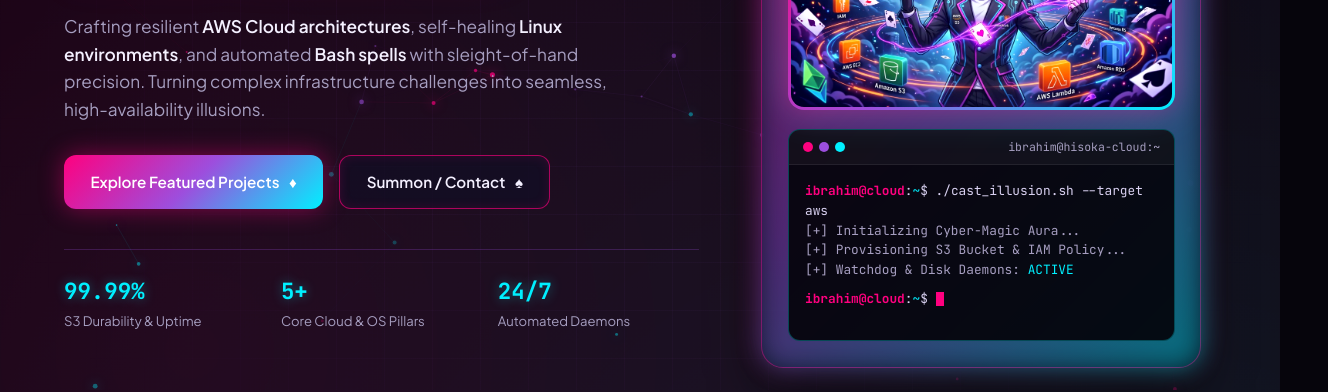
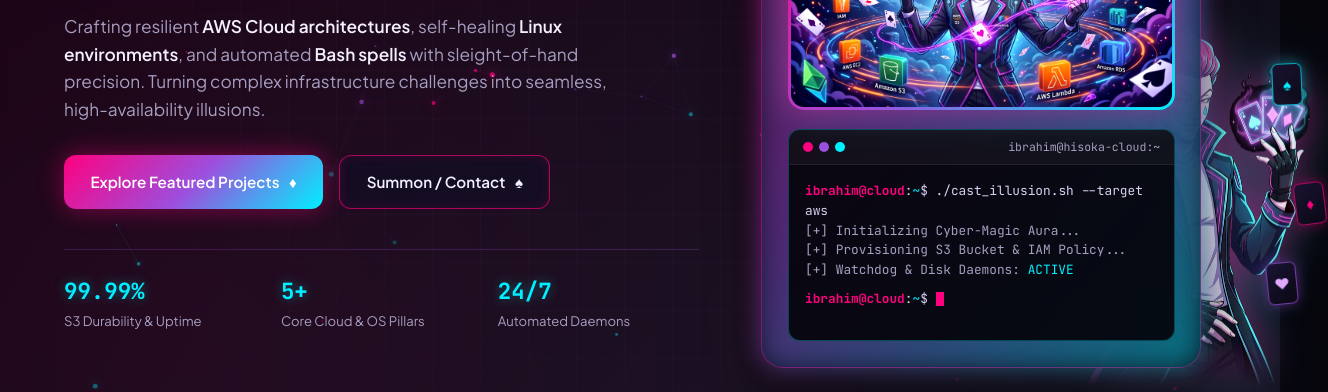
Before and after one commit to ibrahim-a-elsayed-eng/nextwork-s3-hisoka-portfolio, a plain HTML site: page index.html in a window 1280 px wide. Shown: the part 410-802 px from the top of the page, 1328 px wide, since content can reach past the window. Drawn offline with Linux system fonts and the light colour scheme.

Commit message:
Add animated Hisoka anime companion beside hero card

```diff
--- a/index.html
+++ b/index.html
@@ -407,9 +407,133 @@
 
     /* Hero Right: Cyber-Magic Joker Card + Live Terminal */
     .hero-visual {
+      position: relative;
       perspective: 1000px;
       display: flex;
+      justify-content: flex-start;
+      align-items: center;
+    }
+
+    .hisoka-anime-companion {
+      position: absolute;
+      right: -145px;
+      bottom: -18px;
+      width: 285px;
+      z-index: 1;
+      pointer-events: none;
+      transform: translate3d(var(--parallax-x, 0px), var(--parallax-y, 0px), 0);
+      transition: transform 0.28s ease-out;
+    }
+
+    .hisoka-aura-glow {
+      position: absolute;
+      inset: 12% 8% 8% 8%;
+      border-radius: 50%;
+      background: radial-gradient(circle, rgba(255, 0, 127, 0.34) 0%, rgba(0, 240, 255, 0.18) 45%, transparent 72%);
+      filter: blur(26px);
+      animation: auraPulse 4.5s ease-in-out infinite;
+      z-index: 0;
+    }
+
+    .hisoka-char-img {
+      position: relative;
+      z-index: 1;
+      width: 100%;
+      height: auto;
+      display: block;
+      filter: drop-shadow(0 0 18px rgba(255, 0, 127, 0.42)) drop-shadow(0 0 28px rgba(0, 240, 255, 0.22));
+      animation: hisokaFloat 5.2s ease-in-out infinite;
+      will-change: transform;
+    }
+
+    .floating-suit-card {
+      position: absolute;
+      z-index: 2;
+      width: 30px;
+      height: 42px;
+      border-radius: 6px;
+      display: flex;
+      align-items: center;
       justify-content: center;
+      font-size: 0.95rem;
+      font-weight: 700;
+      background: linear-gradient(150deg, rgba(24, 17, 48, 0.9), rgba(10, 8, 22, 0.95));
+      border: 1px solid rgba(255, 0, 127, 0.65);
+      color: var(--magenta);
+      box-shadow: 0 0 14px rgba(255, 0, 127, 0.4);
+      backdrop-filter: blur(4px);
+    }
+
+    .floating-suit-card.card-1 {
+      top: 12%;
+      right: 4%;
+      color: var(--electric-blue);
+      border-color: rgba(0, 240, 255, 0.7);
+      box-shadow: 0 0 14px rgba(0, 240, 255, 0.45);
+      animation: cardOrbitFloat 4.2s ease-in-out infinite;
+    }
+
+    .floating-suit-card.card-2 {
+      top: 44%;
+      right: -6%;
+      animation: cardOrbitFloat 5.4s ease-in-out infinite reverse;
+    }
+
+    .floating-suit-card.card-3 {
+      bottom: 22%;
+      right: 6%;
+      color: #e0aaff;
+      border-color: rgba(157, 78, 221, 0.7);
+      box-shadow: 0 0 14px rgba(157, 78, 221, 0.45);
+      animation: cardOrbitFloat 4.8s ease-in-out 0.8s infinite;
+    }
+
+    @keyframes hisokaFloat {
+      0%, 100% {
+        transform: translateY(0px) scale(1);
+      }
+      50% {
+        transform: translateY(-14px) scale(1.015);
+      }
+    }
+
+    @keyframes auraPulse {
+      0%, 100% {
+        opacity: 0.65;
+        transform: scale(0.96);
+      }
+      50% {
+        opacity: 1;
+        transform: scale(1.06);
+      }
+    }
+
+    @keyframes cardOrbitFloat {
+      0%, 100% {
+        transform: translateY(0px) rotate(-8deg);
+      }
+      50% {
+        transform: translateY(-12px) rotate(10deg);
+      }
+    }
+
+    @media (max-width: 1320px) {
+      .hero-visual {
+        justify-content: center;
+      }
+
+      .hisoka-anime-companion {
+        right: -95px;
+        width: 235px;
+      }
+    }
+
+    @media (prefers-reduced-motion: reduce) {
+      .hisoka-char-img,
+      .hisoka-aura-glow,
+      .floating-suit-card {
+        animation: none;
+      }
     }
 
     .magician-card {
@@ -424,6 +548,7 @@
         0 0 35px rgba(255, 0, 127, 0.22),
         inset 0 0 22px rgba(0, 240, 255, 0.08);
       position: relative;
+      z-index: 2;
       transition: transform 0.2s ease, box-shadow 0.3s ease;
       transform-style: preserve-3d;
     }
@@ -1216,6 +1341,10 @@
       .nav-status {
         display: none;
       }
+
+      .hisoka-anime-companion {
+        display: none;
+      }
     }
 
     @media (max-width: 680px) {
@@ -1323,6 +1452,19 @@
 
       <!-- Cyber-Magic Card & Live Terminal -->
       <div class="hero-visual">
+        <div class="hisoka-anime-companion" id="hisoka-companion" aria-hidden="true">
+          <div class="hisoka-aura-glow"></div>
+          <img
+            src="./hisoka-char.png"
+            alt=""
+            class="hisoka-char-img"
+            loading="eager"
+          />
+          <span class="floating-suit-card card-1">♠</span>
+          <span class="floating-suit-card card-2">♦</span>
+          <span class="floating-suit-card card-3">♥</span>
+        </div>
+
         <div class="magician-card" id="tilt-card">
           <div class="card-corner">
             <div class="joker-rank">
@@ -1929,6 +2071,23 @@ error_count="$(grep -c 'level=ERROR' &lt;&lt;&lt;"$recent_log" || true)"</code>
         });
         tiltCard.addEventListener('mouseleave', () => {
           tiltCard.style.transform = 'rotateX(0deg) rotateY(0deg)';
+        });
+      }
+
+      // Subtle Mouse Parallax on Anime Companion
+      const heroSection = document.querySelector('.hero');
+      const hisokaCompanion = document.getElementById('hisoka-companion');
+      if (heroSection && hisokaCompanion) {
+        heroSection.addEventListener('mousemove', (e) => {
+          const rect = heroSection.getBoundingClientRect();
+          const offsetX = ((e.clientX - rect.left) / rect.width - 0.5) * -18;
+          const offsetY = ((e.clientY - rect.top) / rect.height - 0.5) * -12;
+          hisokaCompanion.style.setProperty('--parallax-x', `${offsetX.toFixed(1)}px`);
+          hisokaCompanion.style.setProperty('--parallax-y', `${offsetY.toFixed(1)}px`);
+        });
+        heroSection.addEventListener('mouseleave', () => {
+          hisokaCompanion.style.setProperty('--parallax-x', '0px');
+          hisokaCompanion.style.setProperty('--parallax-y', '0px');
         });
       }
 
```
Also changed, not shown: hisoka-char.png (added).
